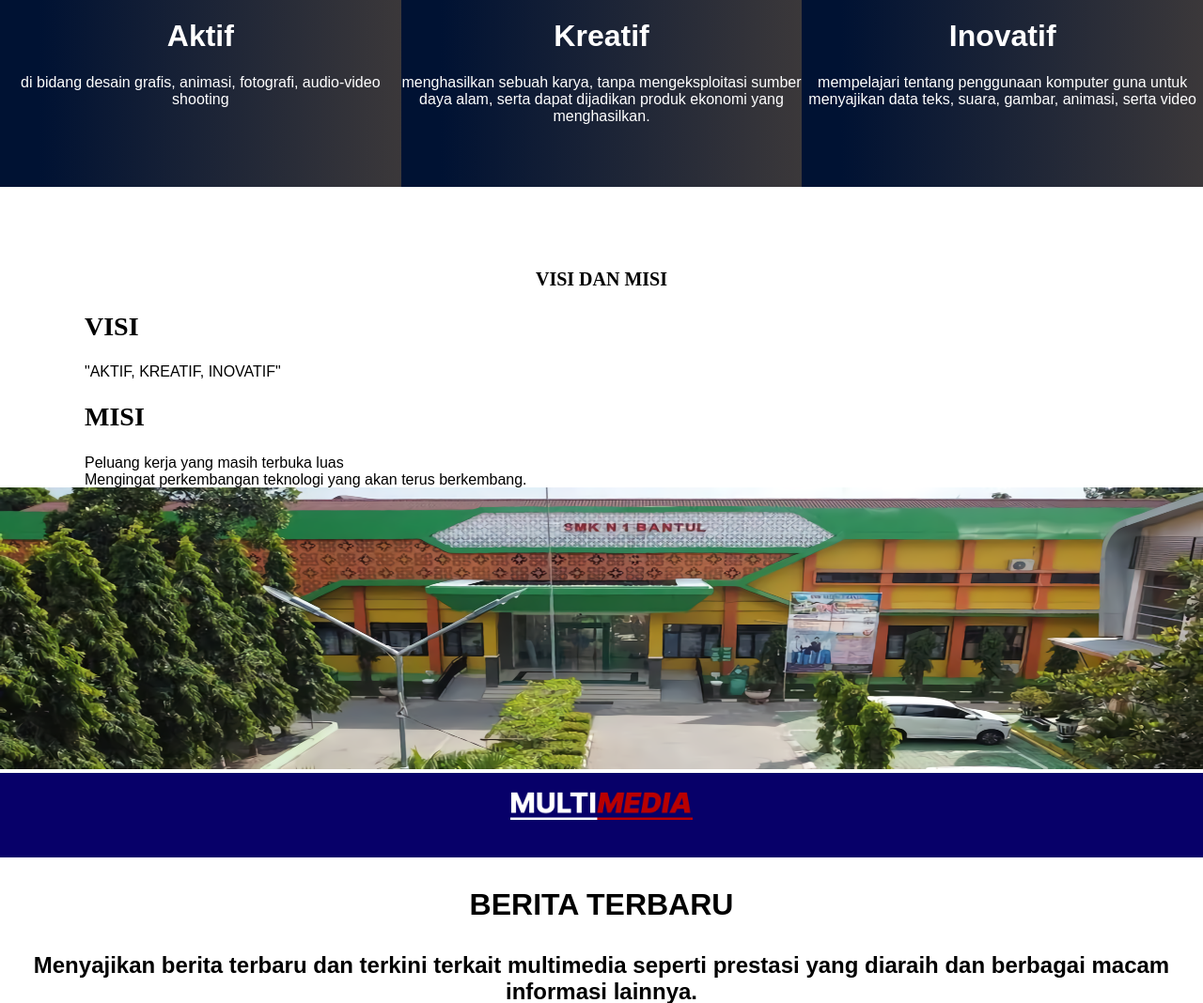
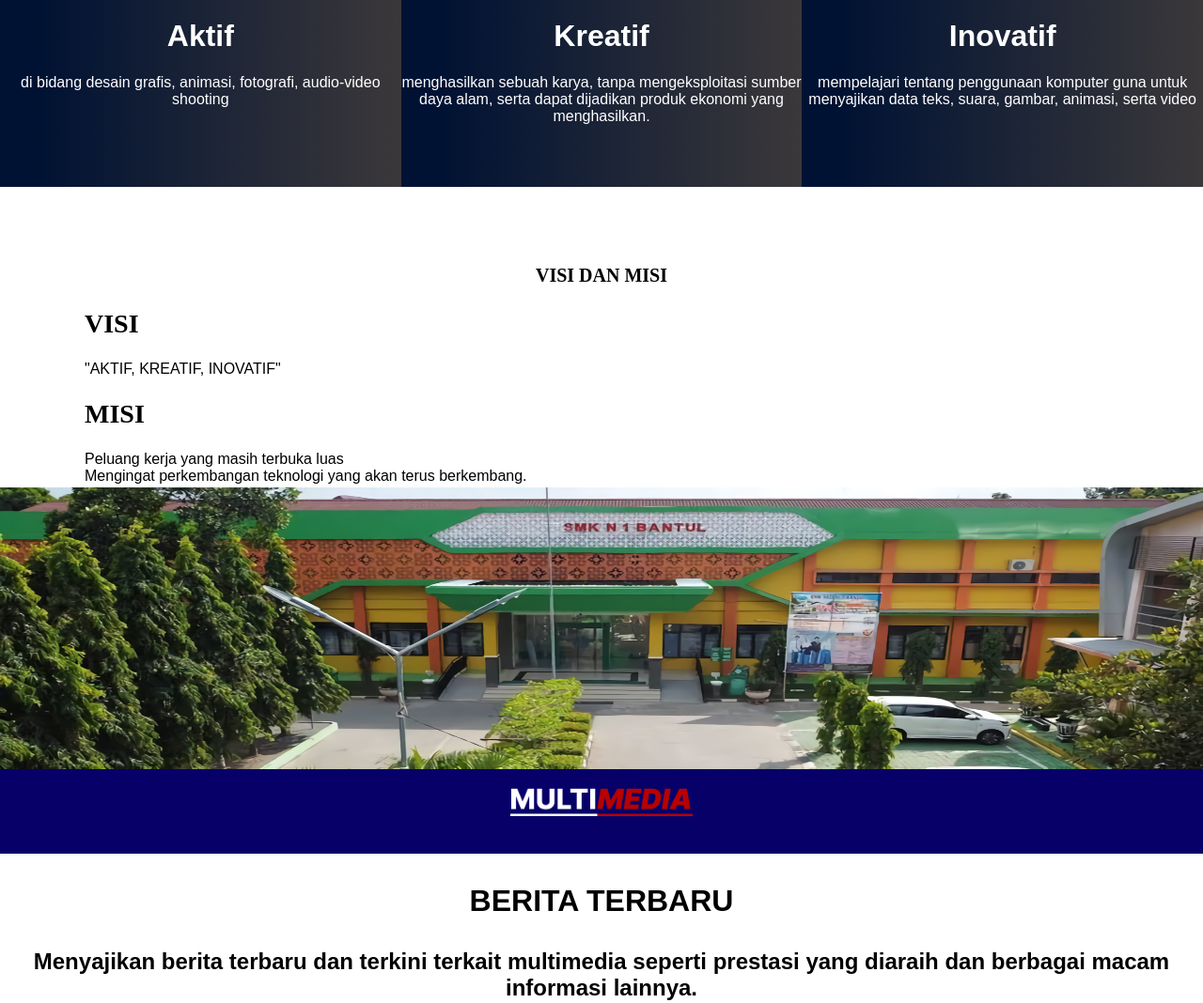
Before and after one commit to anndkhnsa/mm, a PHP site: page / in a window 1280 px wide. Shown: the part 721-1789 px from the top of the page at 94% size. Run offline with PHP 8.4, Linux system fonts and the light colour scheme.

Commit message:
index.php

```diff
--- a/website_mm/index.php
+++ b/website_mm/index.php
@@ -84,7 +84,7 @@
 <div id="visimisi">
 <div class="misivisi">
 
-<center><h2 class="judul_visi">VISI DAN MISI</h2></center>
+<center><h1 class="judul_visi">VISI DAN MISI</h1></center>
 
 <div class="isi">
 <h2 class="visi_misi">VISI</h3>
@@ -98,7 +98,7 @@
 
 <div class="depan">
 
-<img src="img/depan.png">
+<img src="img/depan.png" style="display:block; margin:auto;">
 
 </div>
 
--- a/website_mm/produk.php
+++ b/website_mm/produk.php
@@ -219,6 +219,7 @@ background-color: 070069;
 
 </head>
 <body>
+
 <div class="top">
 <div class='bghitam'></div>
 
@@ -291,6 +292,5 @@ background-color: 070069;
       <a href="#">More</a>
     </div>
   </div>
-
-</body>
+  </body>
 </html>
```
